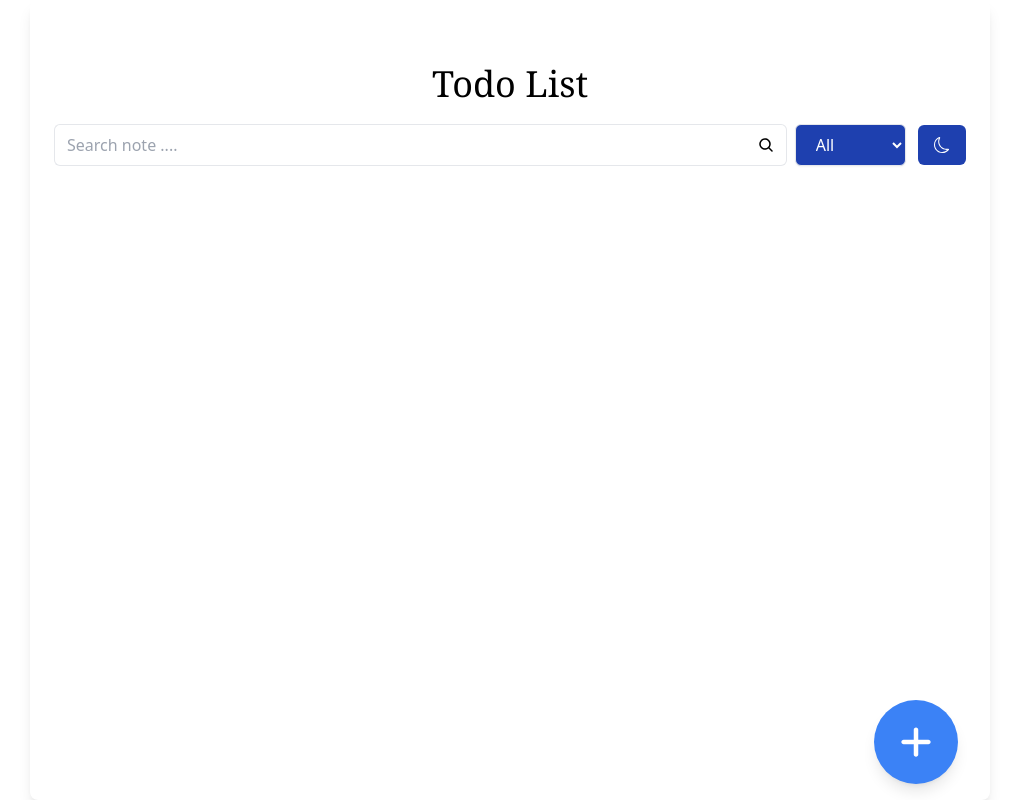
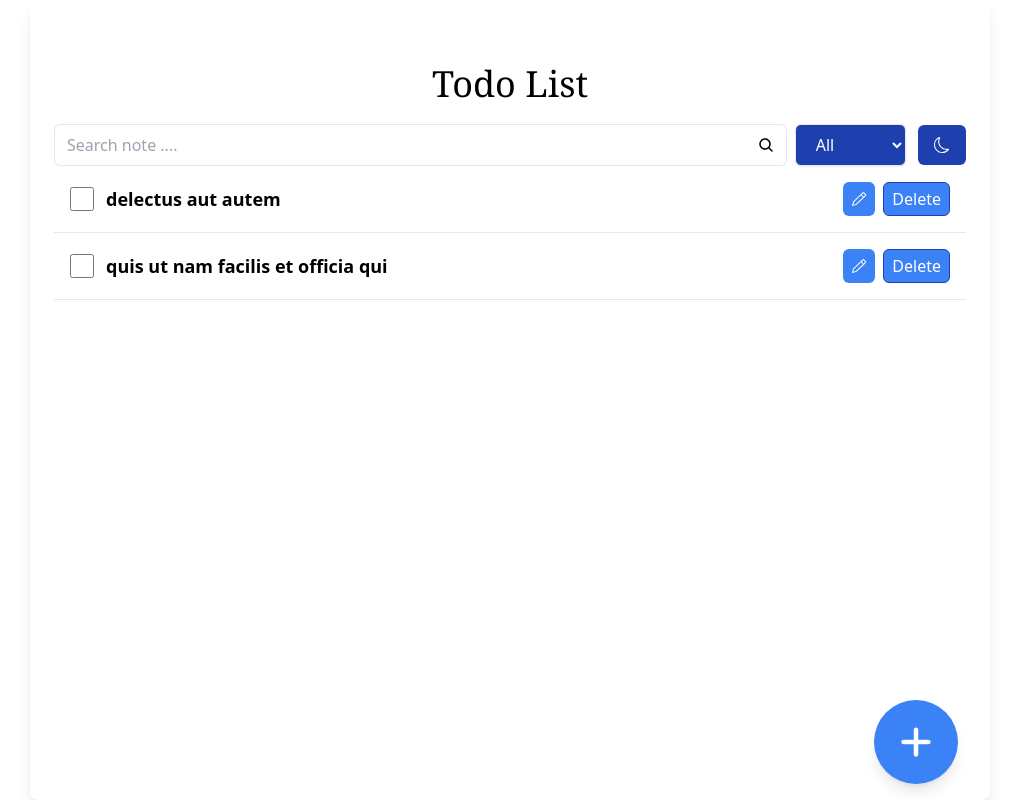
Before and after one commit to shadabkhan16/todo, a React (Vite) app: page / in a window 1280 px wide. Shown: the whole page, without its empty margins (130-1149 px from the left). Built offline with nearby package versions, Linux system fonts and the light colour scheme.

Commit message:
delete/edit/checkbox

```diff
--- a/src/components/AddTodo.jsx
+++ b/src/components/AddTodo.jsx
@@ -1,10 +1,13 @@
 import { FaPlus } from "react-icons/fa6";
 import { useState } from "react";
+import { useDispatch } from "react-redux";
+import { addTodo } from "../redux/todoSlice";
 
 const AddTodo = () => {
     const [isOpen, setIsOpen] = useState(false);
     const [newNote, setNewNote] = useState("")
-    const [notes, setNotes] = useState([])
+
+    const dispatch = useDispatch()
 
 
     const togglePopup = () => {
@@ -13,11 +16,9 @@ const AddTodo = () => {
 
     const handleSubmit = (event) => {
         event.preventDefault();
-        // Handle form submission logic here
-        console.log("before", newNote)
-        console.log(notes)
-        setNotes([...notes, newNote])
-        console.log(notes)
+
+        dispatch(addTodo(newNote))
+        // console.log(notes)
         togglePopup(); // Close the popup after submission
 
     };
--- /dev/null
+++ b/src/components/TodoItem.jsx
@@ -0,0 +1,95 @@
+import React, { useState } from "react";
+import { useDispatch } from "react-redux";
+import { toggleTodo, removeTodo, updateTodo } from "../redux/todoSlice";
+import { GoPencil } from "react-icons/go";
+
+const TodoItem = ({ note }) => {
+    const [isEditing, setIsEditing] = useState(false);
+    const [editValue, setEditValue] = useState(note.title); // Local state to hold the new title
+    const dispatch = useDispatch();
+
+    const handleToggle = () => {
+        dispatch(toggleTodo(note.id));  // Toggle isDone
+    };
+
+    const handleDelete = () => {
+        dispatch(removeTodo(note.id));  // Delete task
+    };
+
+    const handleEditClick = () => {
+        setIsEditing(true);  // Enable editing mode
+    };
+
+    const handleSaveClick = () => {
+        if (editValue.trim() !== "") {
+            dispatch(updateTodo({ id: note.id, title: editValue }));  // Dispatch update action
+            setIsEditing(false);  // Exit editing mode
+        }
+    };
+
+    const handleCancelClick = () => {
+        setIsEditing(false);  // Cancel editing
+        setEditValue(note.title);  // Reset the title value
+    };
+
+    return (
+        <div className="flex items-center justify-between p-4 border-b">
+            <div className="flex items-center">
+                <input
+                    type="checkbox"
+                    checked={note.isDone}
+                    onChange={handleToggle}
+                    className="mr-3 w-6 h-6 text-blue-600 border-gray-300 rounded focus:ring-2 focus:ring-blue-500"
+                />
+                {isEditing ? (
+                    <input
+                        type="text"
+                        value={editValue}
+                        onChange={(e) => setEditValue(e.target.value)}
+                        className="text-lg font-bold border border-gray-300 rounded px-2 py-1"
+                    />
+                ) : (
+                    <span className={`${note.isDone ? 'line-through text-gray-500' : 'text-black'} text-lg font-bold`}>
+                        {note.title}
+                    </span>
+                )}
+            </div>
+            <div className="flex space-x-2">
+                {isEditing ? (
+                    <>
+                        <button
+                            onClick={handleSaveClick}
+                            className="bg-green-500 text-white px-2 py-1 rounded-md"
+                        >
+                            Save
+                        </button>
+                        <button
+                            onClick={handleCancelClick}
+                            className="bg-gray-500 text-white px-2 py-1 rounded-md"
+                        >
+                            Cancel
+                        </button>
+                    </>
+                ) : (
+                    <>
+                        <button
+                            onClick={handleEditClick}
+                            className="bg-blue-500 text-white px-2 py-1 rounded-md hover:bg-blue-800"
+                        >
+                            <GoPencil />
+
+                        </button>
+                        <button
+                            onClick={handleDelete}
+                            className="px-2 py-1 bg-blue-500 text-white rounded-md border border-blue-800 hover:bg-blue-800"
+                        >
+                            Delete
+                        </button>
+                    </>
+                )}
+            </div>
+        </div>
+    );
+};
+
+export default TodoItem;
--- a/src/components/TodoList.jsx
+++ b/src/components/TodoList.jsx
@@ -2,22 +2,18 @@ import { useState } from 'react';
 import { PiMagnifyingGlassBold } from "react-icons/pi";
 import { BsMoon } from "react-icons/bs";
 import AddTodo from './AddTodo';
+import TodoItem from './TodoItem';
+import { useSelector } from 'react-redux';
+import notfound from "../assets/notfound.png"
 
 const TodoList = () => {
     const [task, setTask] = useState('');
-    const [tasks, setTasks] = useState([]);
+    const [serachTask, setSearchTasks] = useState([]);
+    const notesList = useSelector(state => state.todo.todo)
 
-    const addTask = () => {
-        if (task.trim()) {
-            setTasks([...tasks, task]);
-            setTask('');
-        }
-    };
 
-    const deleteTask = (index) => {
-        const newTasks = tasks.filter((_, i) => i !== index);
-        setTasks(newTasks);
-    };
+
+
     const [selectedType, setSelectedType] = useState('All');
 
     const handleChange = (event) => {
@@ -64,7 +60,15 @@ const TodoList = () => {
                 </div>
             </div>
             <AddTodo />
-
+            <div>
+                {notesList.length > 0 ? (
+                    notesList.map((note) => <TodoItem key={note.id} note={note} />)
+                ) : (
+                    <span>
+                        <img src={notfound} alt="" />
+                    </span>
+                )}
+            </div>
         </div >
     );
 };
--- a/src/main.jsx
+++ b/src/main.jsx
@@ -2,9 +2,13 @@ import { StrictMode } from 'react'
 import { createRoot } from 'react-dom/client'
 import App from './App.jsx'
 import './index.css'
+import { Provider } from 'react-redux'
+import store from "./redux/store"
 
 createRoot(document.getElementById('root')).render(
   <StrictMode>
-    <App />
+    <Provider store={store}>
+      <App />
+    </Provider>
   </StrictMode>,
 )
--- /dev/null
+++ b/src/redux/store.js
@@ -0,0 +1,10 @@
+import { configureStore } from "@reduxjs/toolkit";
+import todoSlice from "./todoSlice";
+
+const store = configureStore({
+  reducer: {
+    todo: todoSlice,
+  },
+});
+
+export default store;
--- /dev/null
+++ b/src/redux/todoSlice.js
@@ -0,0 +1,54 @@
+import { createSlice, nanoid } from "@reduxjs/toolkit";
+
+const initialState = {
+  todo: [
+    {
+      userId: 1,
+      id: 1,
+      title: "delectus aut autem",
+      isDone: false,
+    },
+    {
+      userId: 1,
+      id: 2,
+      title: "quis ut nam facilis et officia qui",
+      isDone: false,
+    },
+  ],
+};
+
+export const todoSlice = createSlice({
+  name: "todo",
+  initialState,
+  reducers: {
+    addTodo: (state, action) => {
+      const todo = {
+        id: nanoid(),
+        title: action.payload,
+        isDone: false,
+      };
+      state.todo.push(todo);
+    },
+    removeTodo: (state, action) => {
+      state.todo = state.todo.filter((todo) => todo.id !== action.payload);
+    },
+    toggleTodo: (state, action) => {
+      const todo = state.todo.find((todo) => todo.id === action.payload);
+      if (todo) {
+        todo.isDone = !todo.isDone;
+      }
+    },
+    updateTodo: (state, action) => {
+      const { id, title } = action.payload;
+      const todo = state.todo.find((todo) => todo.id === id);
+      if (todo) {
+        todo.title = title; // Update the title of the todo
+      }
+    },
+  },
+});
+
+export const { addTodo, removeTodo, toggleTodo, updateTodo } =
+  todoSlice.actions;
+
+export default todoSlice.reducer;
```
Also changed, not shown: src/assets/notfound.png (added), 1 other file (tests, documents, lock files or other folders).
